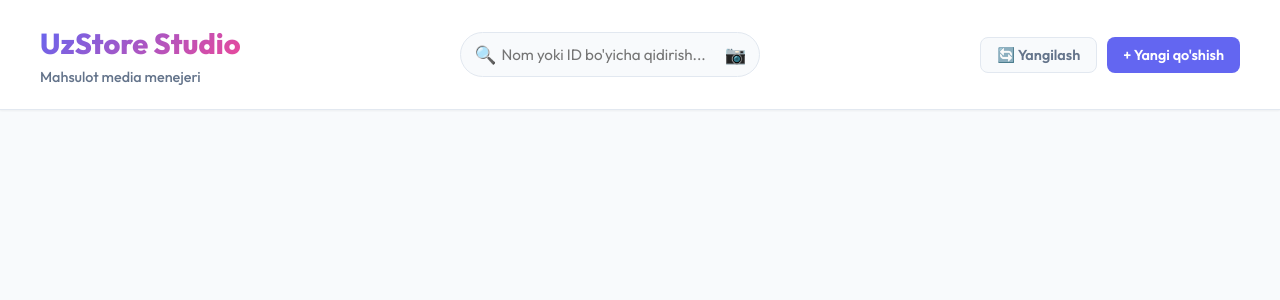
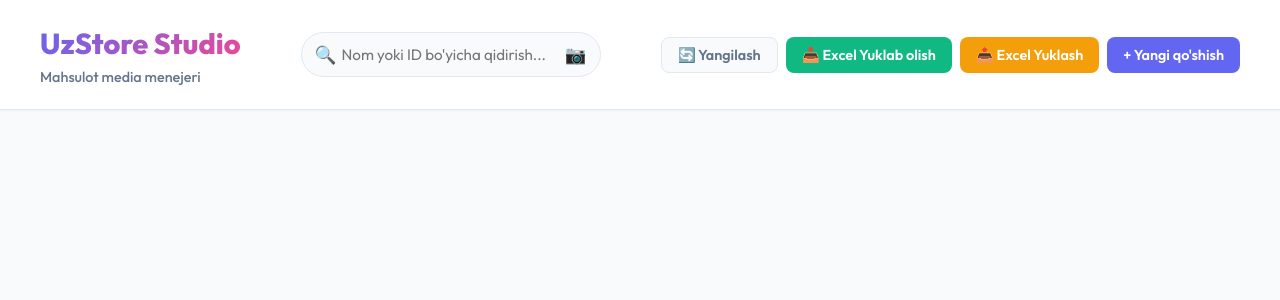
Before and after one commit to abduvohidovibrohim2006id07-hue/menejer, a Flask app: page / in a window 1280 px wide. Shown: the top 300 px of the page. Run offline with Flask 3, Linux system fonts and the light colour scheme.

Commit message:
Added Excel bulk import and export functionality

```diff
--- a/app.py
+++ b/app.py
@@ -2,7 +2,7 @@ import os
 import requests
 import boto3
 import pandas as pd
-from flask import Flask, render_template, request, jsonify, send_from_directory
+from flask import Flask, render_template, request, jsonify, send_from_directory, send_file
 from werkzeug.utils import secure_filename
 from dotenv import load_dotenv
 
@@ -32,6 +32,41 @@ EXCEL_FILE = 'natijalar.xlsx'
 @app.route('/')
 def index():
     return render_template('index.html')
+
+@app.route('/api/download_excel')
+def download_excel():
+    try:
+        return send_file(EXCEL_FILE, as_attachment=True, download_name='natijalar.xlsx')
+    except Exception as e:
+        return jsonify({'error': str(e)}), 500
+
+@app.route('/api/upload_excel', methods=['POST'])
+def upload_excel():
+    try:
+        if 'file' not in request.files:
+            return jsonify({'error': 'Fayl tanlanmagan'}), 400
+
+        file = request.files['file']
+        if file.filename == '':
+            return jsonify({'error': 'Fayl nomi bo\'sh'}), 400
+
+        # Read the uploaded Excel. Use openpyxl for engine to be safe.
+        # We assume first column is ID, second is Name, fourth is Price.
+        new_df = pd.read_excel(file, header=None)
+
+        # Read current data
+        current_df = pd.read_excel(EXCEL_FILE, header=None)
+
+        # Combine and remove duplicates based on the ID column (index 0)
+        # We keep the old one or new one? Usually new one for updates.
+        # Let's say we keep the one already in the system unless it's new.
+        # Or better: drop duplicates and keep='last' to allow updates from Excel.
+        combined_df = pd.concat([current_df, new_df]).drop_duplicates(subset=[0], keep='last')
+
+        combined_df.to_excel(EXCEL_FILE, index=False, header=False)
+        return jsonify({'success': True})
+    except Exception as e:
+        return jsonify({'error': str(e)}), 500
 
 @app.route('/api/products')
 def get_products():
--- a/templates/index.html
+++ b/templates/index.html
@@ -765,8 +765,11 @@
             <button class="search-photo-btn" onclick="document.getElementById('photoSearchInput').click()" title="Rasm fayli orqali qidirish">📷</button>
             <input type="file" id="photoSearchInput" style="display:none" accept="image/*" onchange="searchByPhoto(this)">
         </div>
-        <div style="display: flex; gap: 10px;">
+        <div style="display: flex; gap: 8px; flex-wrap: wrap;">
             <button class="btn btn-primary" style="background: var(--bg-color); color: var(--text-muted); border: 1px solid var(--border);" onclick="fetchProducts()" title="Ma'lumotlarni yangilash">🔄 Yangilash</button>
+            <button class="btn btn-primary" style="background: #10b981; border-color: #10b981;" onclick="downloadExcel()" title="Excel faylni yuklab olish">📥 Excel Yuklab olish</button>
+            <button class="btn btn-primary" style="background: #f59e0b; border-color: #f59e0b;" onclick="document.getElementById('excelInput').click()" title="Excel orqali mahsulotlar qo'shish">📤 Excel Yuklash</button>
+            <input type="file" id="excelInput" style="display:none" accept=".xlsx, .xls" onchange="handleExcelUpload(this)">
             <button class="btn btn-primary" onclick="openAddModal()">+ Yangi qo'shish</button>
         </div>
     </nav>
@@ -1363,6 +1366,37 @@
                 }
             }
         }
+        async function downloadExcel() {
+            window.location.href = '/api/download_excel';
+            showToast("Excel fayl tayyorlanmoqda...");
+        }
+
+        async function handleExcelUpload(input) {
+            if (!input.files || !input.files[0]) return;
+
+            const file = input.files[0];
+            const formData = new FormData();
+            formData.append('file', file);
+
+            showToast("Ecel yuklanmoqda...", "info");
+
+            try {
+                const res = await fetch('/api/upload_excel', {
+                    method: 'POST',
+                    body: formData
+                });
+                const data = await res.json();
+                if (data.success) {
+                    showToast("Ma'lumotlar Exceldan muvaffaqiyatli qo'shildi!");
+                    fetchProducts(); // Refresh list
+                } else {
+                    showToast(data.error || "Excel yuklashda xatolik", "error");
+                }
+            } catch (err) {
+                showToast("Tarmoq xatosi", "error");
+            }
+            input.value = ''; // Reset
+        }
     </script>
 </body>
 </html>
```
